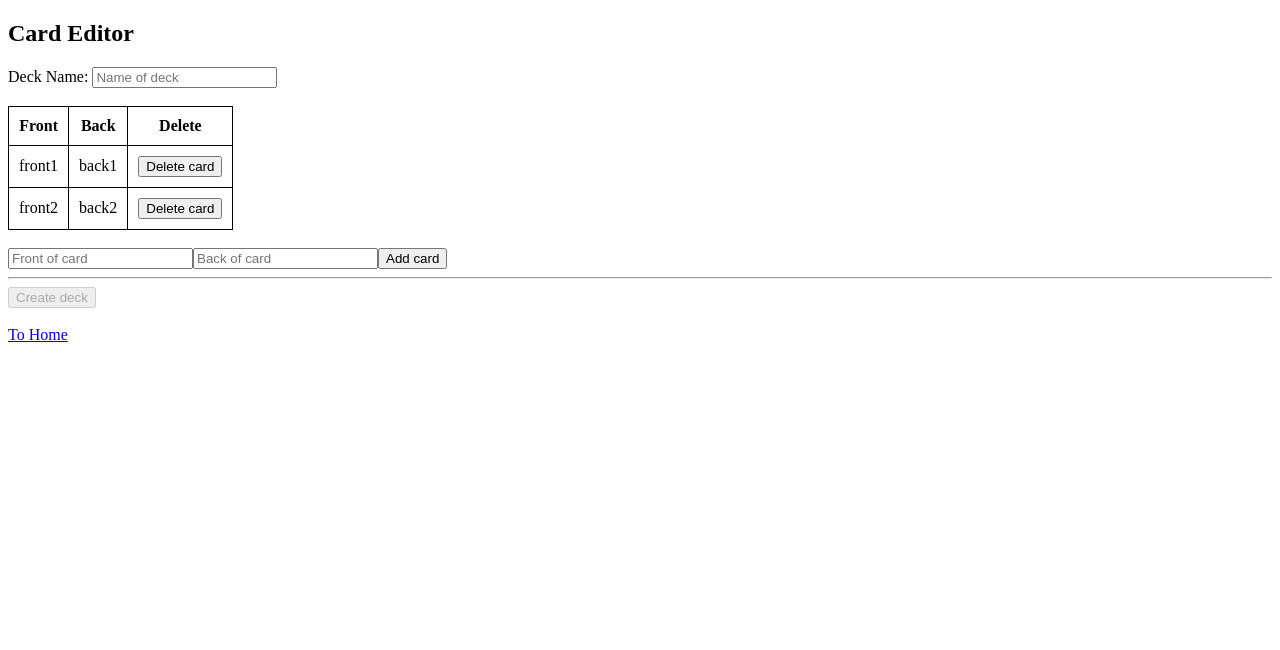
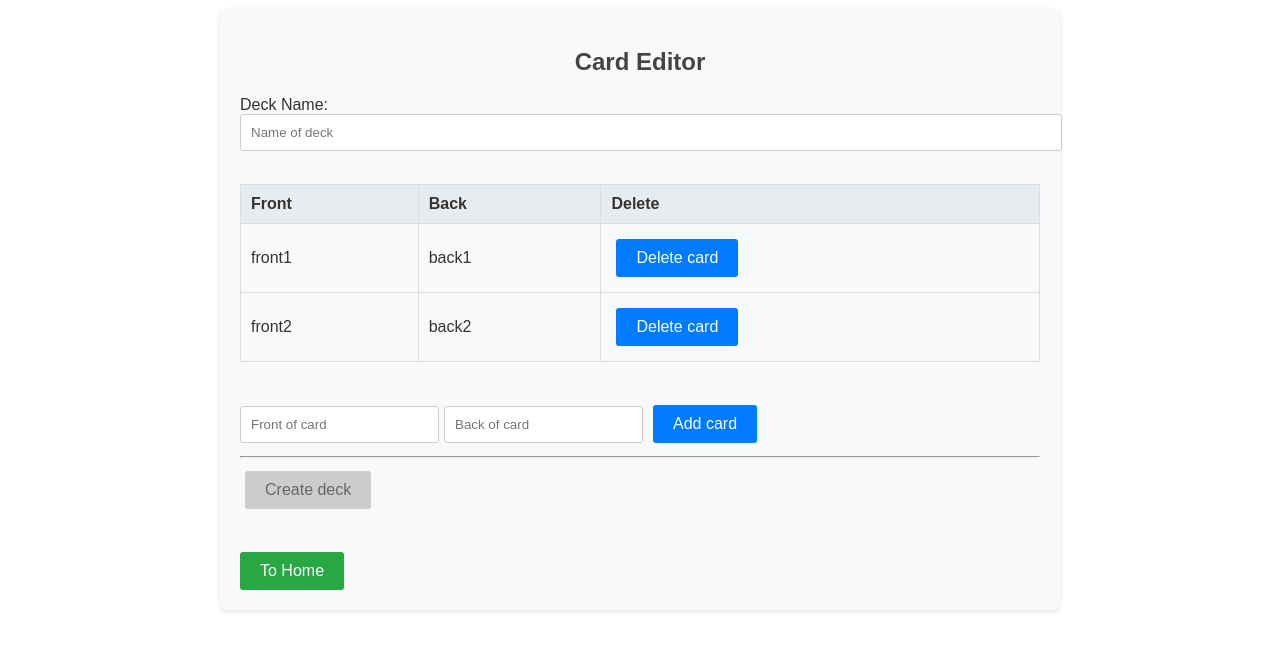
Before and after one commit to jayden-lee0908/havard_boot_camp, a React (Create React App) app: page /editor in a window 1280 px wide. Shown: the top 650 px of the page. Built offline with nearby package versions, Linux system fonts and the light colour scheme; no server answers.

Commit message:
finish part 5

```diff
--- a/src/CardEditor.css
+++ b/src/CardEditor.css
@@ -1,14 +1,91 @@
-table,
-td,
-th {
-    border: 1px solid black;
+/* CardEditor.css */
+
+/* Styling for the overall container of the card editor */
+.card-editor-container {
+    font-family: 'Arial', sans-serif;
+    color: #333;
+    padding: 20px;
+    max-width: 800px;
+    margin: auto;
+    background-color: #f8f9fa;
+    border-radius: 5px;
+    box-shadow: 0 2px 5px rgba(0, 0, 0, 0.1);
 }
 
-table {
-    border-collapse: collapse;
+/* Styling for the header of the card editor */
+.card-editor-header {
+    font-size: 24px;
+    color: #444;
+    margin-bottom: 20px;
+    text-align: center;
 }
 
-td,
-th {
+/* Styling for the deck name input */
+.deck-name-input {
+    width: 100%;
     padding: 10px;
+    margin-bottom: 15px;
+    border: 1px solid #ccc;
+    border-radius: 3px;
 }
+
+/* Styling for the card table */
+.card-table {
+    width: 100%;
+    border-collapse: collapse;
+    margin-bottom: 20px;
+}
+
+.card-table thead {
+    background-color: #e9ecef;
+}
+
+.card-table th,
+.card-table td {
+    padding: 10px;
+    border: 1px solid #ddd;
+    text-align: left;
+}
+
+/* Styling for card input fields */
+.card-input {
+    padding: 10px;
+    margin-right: 5px;
+    border: 1px solid #ccc;
+    border-radius: 3px;
+}
+
+/* Styling for buttons */
+.card-editor-button {
+    padding: 10px 20px;
+    background-color: #007bff;
+    border: none;
+    border-radius: 3px;
+    color: white;
+    cursor: pointer;
+    margin-right: 5px;
+}
+
+.card-editor-button:hover {
+    background-color: #0056b3;
+}
+
+.card-editor-button:disabled {
+    background-color: #cccccc;
+    cursor: not-allowed;
+}
+
+/* Styling for the link back to home */
+.home-link {
+    display: inline-block;
+    padding: 10px 20px;
+    margin-top: 20px;
+    background-color: #28a745;
+    color: white;
+    text-decoration: none;
+    border-radius: 3px;
+}
+
+.home-link:hover {
+    background-color: #218838;
+}
--- a/src/CardEditor.js
+++ b/src/CardEditor.js
@@ -51,31 +51,32 @@ class CardEditor extends React.Component {
         this.props.firebase.update(`/`, updates, onComplete); // Update and callback
     };
 
-    render(){
-        const cards = this.state.cards.map((card, index) =>{
+    render() {
+        const cards = this.state.cards.map((card, index) => {
             return (
                 <tr key={index}>
                     <td>{card.front}</td>
                     <td>{card.back}</td>
                     <td>
-                        <button onClick={() => this.deleteCard(index)}>Delete card</button>
+                        <button className="card-editor-button" onClick={() => this.deleteCard(index)}>Delete card</button>
                     </td>
                 </tr>
             );
         });
 
-        return(
-            <div>
-                <h2>Card Editor</h2>
+        return (
+            <div className="card-editor-container">
+                <h2 className="card-editor-header">Card Editor</h2>
                 <div>
                     Deck Name: <input
-                    name = 'name'
+                        className="deck-name-input"
+                        name='name'
                         onChange={this.handleChange}
                         placeholder='Name of deck'
-                    value = {this.state.name}/>
+                        value={this.state.name} />
                 </div>
                 <br />
-                <table>
+                <table className="card-table">
                     <thead>
                         <tr>
                             <th>Front</th>
@@ -85,8 +86,9 @@ class CardEditor extends React.Component {
                     </thead>
                     <tbody>{cards}</tbody>
                 </table>
-                <br/>
+                <br />
                 <input
+                    className="card-input"
                     name='front'
                     onChange={this.handleChange}
                     placeholder='Front of card'
@@ -94,23 +96,25 @@ class CardEditor extends React.Component {
                 />
 
                 <input
+                    className="card-input"
                     name='back'
                     onChange={this.handleChange}
                     placeholder='Back of card'
                     value={this.state.back}
                 />
-                <button onClick={this.addCard}>Add card</button>
+                <button className="card-editor-button" onClick={this.addCard}>Add card</button>
                 <hr />
                 <div>
                     <button
-                    disabled={!this.state.name.trim() || this.state.cards.length ===0}
+                        className="card-editor-button"
+                        disabled={!this.state.name.trim() || this.state.cards.length === 0}
                         onClick={this.createDeck}
                     >
                         Create deck
                     </button>
                 </div>
                 <br />
-                <Link to="/">To Home</Link>
+                <Link className="home-link" to="/">To Home</Link>
             </div>
         );
     }
--- a/src/CardViewer.css
+++ b/src/CardViewer.css
@@ -1,11 +1,85 @@
+/* CardViewer.css */
+
+/* Overall container and alignment */
+.card-viewer-container {
+    font-family: 'Arial', sans-serif;
+    color: #333;
+    padding: 20px;
+    max-width: 600px;
+    margin: auto;
+    text-align: center;
+}
+
+/* Styling for the loading and not found messages */
+.loading-message,
+.not-found-message {
+    font-size: 18px;
+    margin-top: 50px;
+}
+
+/* Header style */
+.card-viewer-header {
+    font-size: 24px;
+    color: #444;
+    margin-bottom: 10px;
+}
+
+/* Styling for the card display area */
 .card {
-    border: 1px solid black;
-    width: fit-content;
-    min-width: 200px;
-    text-align: center;
+    border: 1px solid #ddd;
     padding: 50px;
+    margin-top: 20px;
+    margin-bottom: 20px;
+    background-color: #fafafa;
+    cursor: pointer;
+    transition: background-color 0.3s ease;
 }
 
 .card:hover {
+    background-color: #f5f5f5;
+}
+
+/* Disabled button styling */
+button:disabled {
+    background-color: #ccc;
+    color: #666;
+    cursor: not-allowed;
+}
+
+/* Button styling */
+button {
+    padding: 10px 20px;
+    margin: 5px;
+    background-color: #007bff;
+    border: none;
+    border-radius: 3px;
+    color: white;
     cursor: pointer;
+    font-size: 16px;
 }
+
+button:hover:not(:disabled) {
+    background-color: #0056b3;
+}
+
+/* Link back to the home page */
+.home-link {
+    display: inline-block;
+    padding: 10px 20px;
+    background-color: #28a745;
+    color: white;
+    text-decoration: none;
+    border-radius: 3px;
+    margin-top: 20px;
+}
+
+.home-link:hover {
+    background-color: #218838;
+}
+
+/* Responsive media query for smaller screens */
+@media (max-width: 767px) {
+    .card {
+        padding: 30px;
+    }
+}
--- a/src/CardViewer.js
+++ b/src/CardViewer.js
@@ -38,13 +38,13 @@ class CardViewer extends React.Component {
         { displayFront: !this.state.displayFront }
     );
 
-    render(){
-        if(!isLoaded(this.props.cards)) {
-            return <div>Loading...</div>
+    render() {
+        if (!isLoaded(this.props.cards)) {
+            return <div className="loading-message">Loading...</div>
         }
 
-        if(isEmpty(this.props.cards)){
-            return <div>Page not found!</div>
+        if (isEmpty(this.props.cards)) {
+            return <div className="not-found-message">Page not found!</div>
         }
 
         const card = this.props.cards[this.state.currentIndex][
@@ -52,21 +52,25 @@ class CardViewer extends React.Component {
         ];
 
         return (
-            <div>
-                <h2>{this.props.name}</h2>
-                Card {this.state.currentIndex+1} out of {this.props.cards.length}.
+            <div className="card-viewer-container">
+                <h2 className="card-viewer-header">{this.props.name}</h2>
+                Card {this.state.currentIndex + 1} out of {this.props.cards.length}.
                 <div className="card" onClick={this.flipCard}>
                     {card}
                 </div>
                 <br />
-                <button disabled={this.state.currentIndex===0} onClick={this.prevCard}>
+                <button
+                    disabled={this.state.currentIndex === 0}
+                    onClick={this.prevCard}>
                     Prev card
                 </button>
-                <button disabled={this.state.currentIndex === this.props.cards.length-1} onClick={this.nextCard}>
+                <button
+                    disabled={this.state.currentIndex === this.props.cards.length - 1}
+                    onClick={this.nextCard}>
                     Next card
                 </button>
                 <hr />
-                <Link to="/">To Home</Link>
+                <Link className="home-link" to="/">To Home</Link>
             </div>
         );
     }
--- /dev/null
+++ b/src/Homepage.css
@@ -0,0 +1,90 @@
+/* General styling for the homepage with a technological arts style */
+.homepage-container {
+    font-family: 'Roboto', Arial, sans-serif;
+    /* Modern font */
+    color: #002143;
+    /* White text for contrast */
+    background-color: #eaebe6;
+    /* Dark background for a sleek look */
+    padding: 20px;
+    max-width: 800px;
+    margin: auto;
+}
+
+/* Styling for the loading div */
+.loading {
+    font-size: 18px;
+    text-align: center;
+    margin-top: 50px;
+}
+
+/* Styling for the header */
+.header {
+    font-size: 28px;
+    color: #343950;
+    /* Vibrant, technological color */
+    text-align: center;
+    margin-bottom: 20px;
+}
+
+/* Styling for sub-header */
+.sub-header {
+    background-color: #9fe4c2;
+    font-size: 22px;
+    color: #002143;
+    /* Energetic, contrasting color */
+    margin-top: 15px;
+    margin-bottom: 10px;
+    padding: 15px 15px;
+    text-align: center;
+}
+
+/* Styling for links */
+.link {
+    color: #002143;
+    /* Bright link color */
+    text-decoration: none;
+    font-size: 16px;
+    transition: color 0.3s;
+    /* Smooth color transition on hover */
+}
+
+.link:hover {
+    color: #0d47a1;
+    /* Darker shade on hover */
+    text-decoration: underline;
+}
+
+/* Styling for the deck link wrapping the item */
+.deck-link {
+    text-decoration: none;
+    /* Removes underline from all links */
+    color: inherit;
+    /* Inherits color from parent for consistency */
+    display: block;
+    /* Makes the link block-level, so it fills the div */
+    margin-bottom: 15px;
+}
+
+/* Styling for individual deck items */
+.deck-item {
+    margin-bottom: 15px;
+    color: #002143;
+    background-color: #adb0ab;
+    /* Darker shade for items */
+    padding: 15px;
+    border-radius: 8px;
+    box-shadow: 0 2px 4px rgba(0, 0, 0, 0.2);
+    /* Subtle shadow */
+    text-align: center;
+    transition: background-color 0.3s, box-shadow 0.2s, transform 0.2s;
+    /* Smooth transitions for hover effects */
+}
+
+.deck-link:hover .deck-item {
+    background-color: #616161;
+    /* Lighter background on hover */
+    box-shadow: 0 4px 8px rgba(0, 0, 0, 0.3);
+    /* Larger shadow for lift effect */
+    transform: translateY(-3px);
+}
--- a/src/Homepage.js
+++ b/src/Homepage.js
@@ -4,6 +4,7 @@ import { Link } from 'react-router-dom';
 import { firebaseConnect, isLoaded } from 'react-redux-firebase';
 import { connect } from 'react-redux';
 import { compose } from 'redux';
+import './Homepage.css';
 
 const Homepage = props => {
     if (!isLoaded(props.homepage)) {
@@ -12,21 +13,23 @@ const Homepage = props => {
 
     const decks = Object.keys(props.homepage).map(deckId => {
         return (
-            <div key={deckId}>
-                <Link to={`/viewer/${deckId}`}>{props.homepage[deckId].name}</Link>
-            </div>
+            <Link to={`/viewer/${deckId}`} key={deckId} className="deck-link">
+                <div className="deck-item">
+                    {props.homepage[deckId].name}
+                </div>
+            </Link>
         );
     });
 
     return (
-        <div>
-            <h2>Homepage</h2>
+        <div className="homepage-container">
+            <h2 className="header">Homepage</h2>
             {/* <Link to="/editor">Go to card editor</Link>
             <br />
             <Link to="/viewer">Go to card viewer</Link> */}
 
-            <Link to="/editor">Create a new flashcards deck!</Link>
-            <h3>Flashcards</h3>
+            <Link className="link" to="/editor">Create a new flashcards deck!</Link>
+            <h3 className="sub-header">Flashcards</h3>
             {decks}
         </div>
     );
```
Lines whose indentation alone changed are shown as unchanged.
